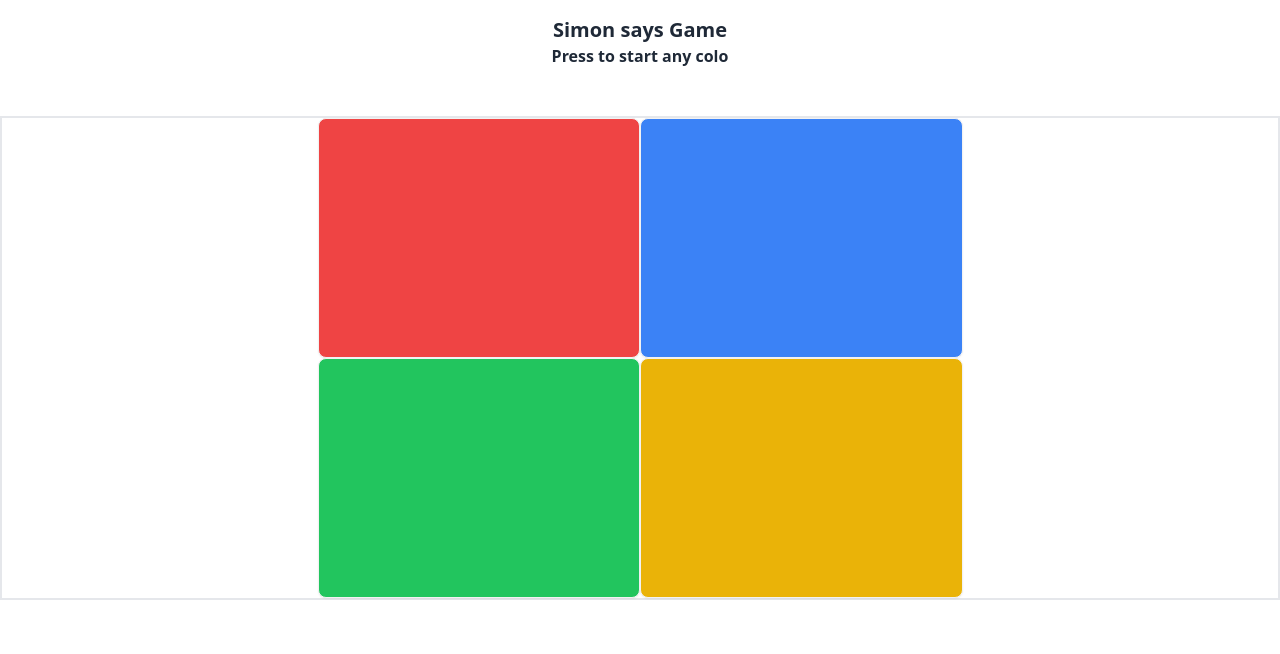
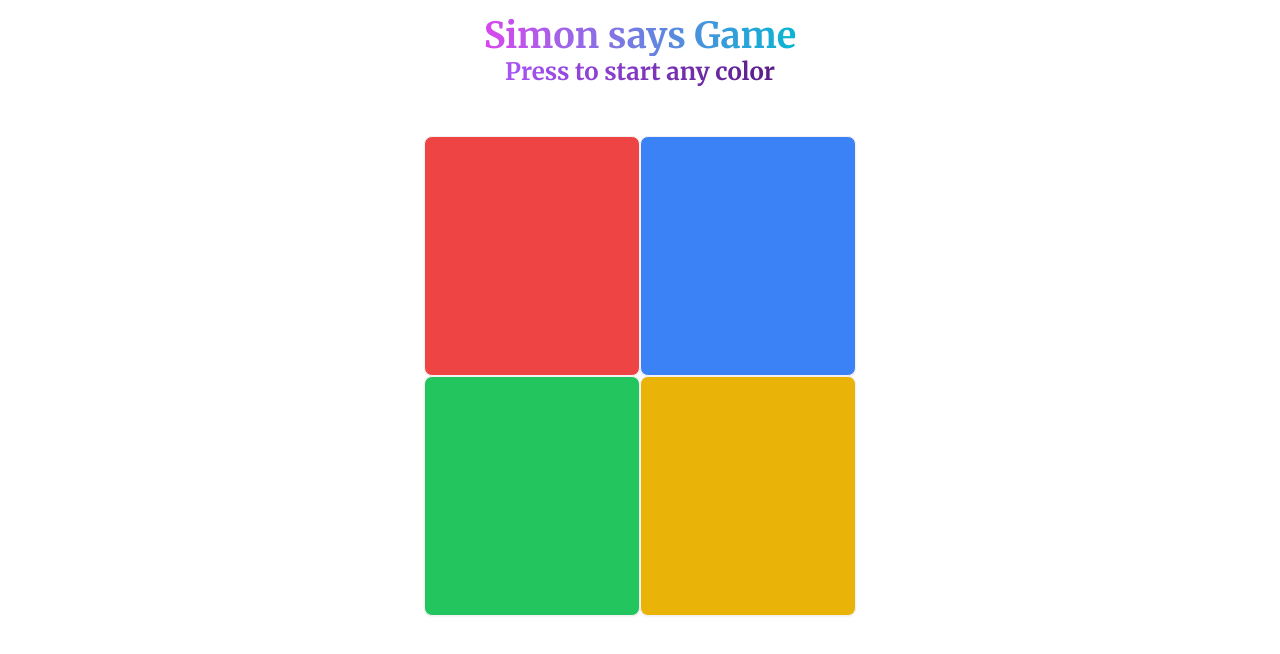
Before and after one commit to MostafizurRahman199/simon_game_js, a website: page index.html in a window 1280 px wide. Drawn offline with nearby package versions, Linux system fonts and the light colour scheme.

Commit message:
four colorfull button created

```diff
--- a/index.html
+++ b/index.html
@@ -4,42 +4,37 @@
     <meta charset="UTF-8">
     <meta name="viewport" content="width=device-width, initial-scale=1.0">
     <link href="https://cdn.jsdelivr.net/npm/daisyui@4.12.10/dist/full.min.css" rel="stylesheet" type="text/css" />
+
+    <link rel="preconnect" href="https://fonts.googleapis.com">
+<link rel="preconnect" href="https://fonts.gstatic.com" crossorigin>
+<link href="https://fonts.googleapis.com/css2?family=Comfortaa:wght@300..700&family=Merriweather:ital,wght@0,300;0,400;0,700;0,900;1,300;1,400;1,700;1,900&display=swap" rel="stylesheet">
     <script src="https://cdn.tailwindcss.com"></script>
+
 
     <title>Document</title>
 
     <style>
-        .parent{
-            width: 400px;
-            height: 400px;
-            border: 2px solid red;
-        }
-
-        .color_ul{
-            width: 200px;
-            height: 200px;
-            border: 2px solid blue;
-        }
-
-        .color_li{
-            border: 2px solid orange;
-        }
+      .font_1 {
+  font-family: "Merriweather", serif;
+  font-weight: 400;
+  font-style: normal;
+}
     </style>
 </head>
 <body>
 
     <div class="flex flex-col justify-center items-center mt-4">
-        <h1 class="text-xl font-bold">Simon says Game</h1>
-        <h1 class="text-md font-bold">Press to start any colo</h1>
+        <h1 class="text-4xl font-bold bg-gradient-to-r from-fuchsia-500 to-cyan-500 bg-clip-text text-transparent font_1">Simon says Game</h1>
+        <h1 class="text-2xl font-bold bg-gradient-to-r from-purple-500 to-purple-900 bg-clip-text text-transparent font_1">Press to start any color</h1>
     </div>
 
 
-<div class="container grid grid-cols-2 grid-rows-2 content-center border-2 px-52 mt-12">
+<div class="container grid grid-cols-2 grid-rows-2 content-center  px-52 mt-12">
 
-   <div class="btn bg-red-500 hover:bg-red-600 justify-self-end w-3/4 h-60 red"></div>
-   <div class="btn bg-blue-500 hover:bg-blue-600 w-3/4 h-60 blue"></div>
-   <div class="btn bg-green-500 hover:bg-green-600 justify-self-end w-3/4 h-60 green"></div>
-   <div class="btn bg-yellow-500 hover:bg-yellow-600 w-3/4 h-60 yellow"></div>
+   <div type="button" class="btn bg-red-500 hover:bg-red-600 justify-self-end w-2/4 h-60 red"></div>
+   <div type="button"  class="btn bg-blue-500 hover:bg-blue-600 w-2/4 h-60 blue"></div>
+   <div type="button"  class="btn bg-green-500 hover:bg-green-600 justify-self-end w-2/4 h-60 green"></div>
+   <div type="button"  class="btn bg-yellow-500 hover:bg-yellow-600 w-2/4 h-60 yellow"></div>
 </div>
 
     <script src="app.js"></script>
```
